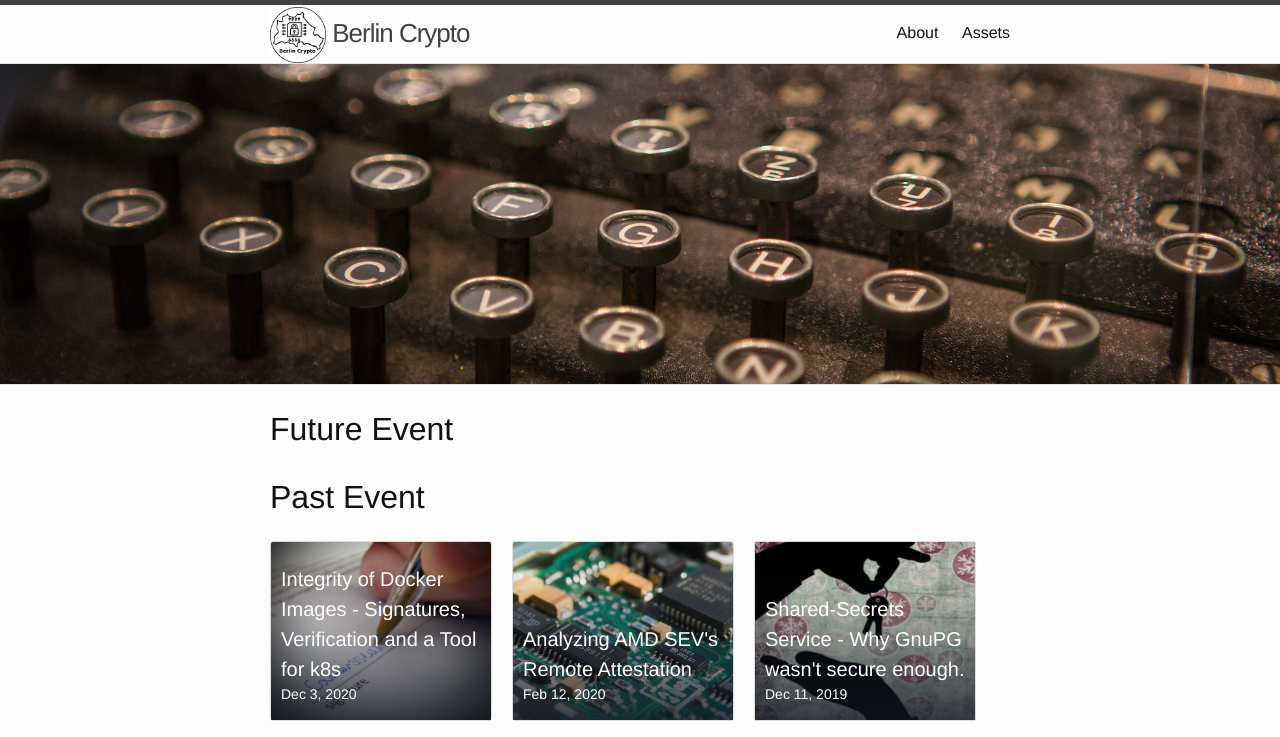
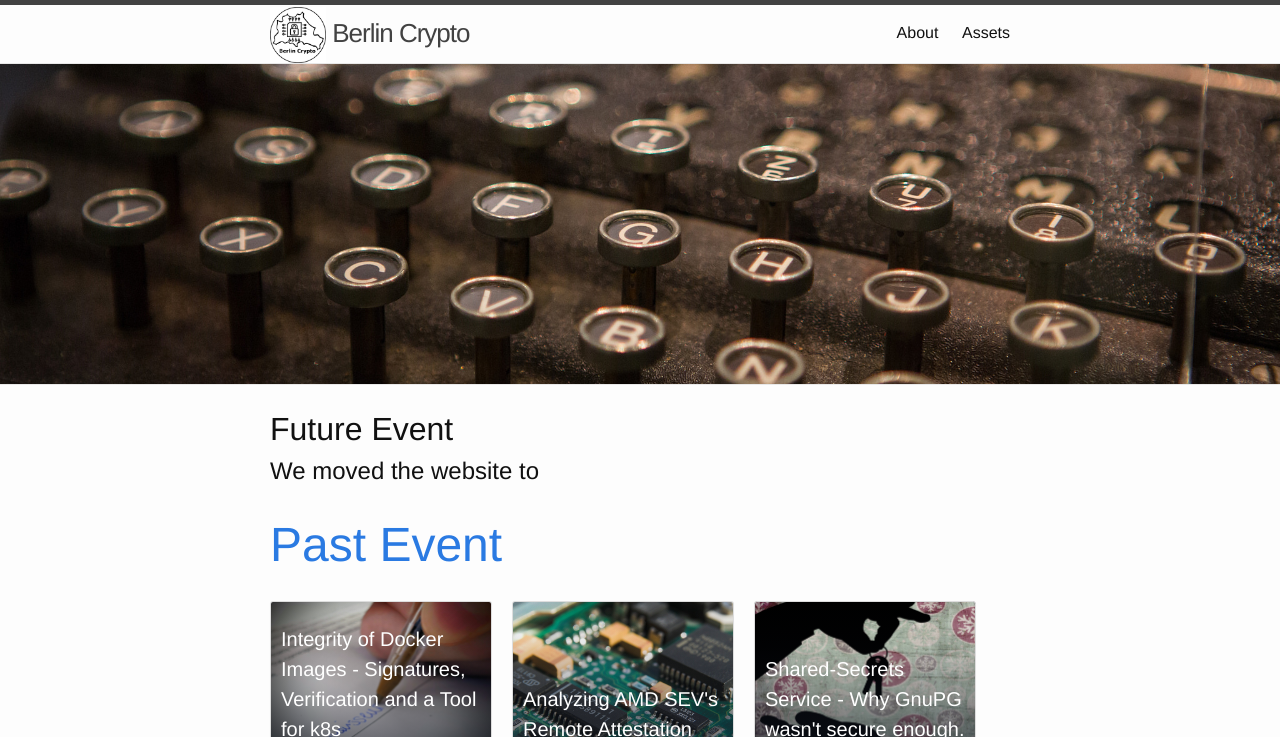
Before and after one commit to berlin-crypto/berlin-crypto.github.io, a Jekyll site: the page built from index.html, in a window 1280 px wide, cut to the strip 0-737 px from the top of the page. Built offline with Jekyll 4.4.1, drawn with Linux system fonts in a browser that asks for light colours.

Commit message:
Update index.html

```diff
--- a/index.html
+++ b/index.html
@@ -12,7 +12,7 @@
     <div class="clearfix">
 
       <h1 class="event-time-heading fix-top">Future {% if site.event_label %} {{site.event_label}} {% else %} Events {% endif %} </h1>
-
+        <h2>We moved the website to <a href="https://www.berlin-crypto.de>berlin-crypto.de</a></h2>
       {% for post in site.posts reversed %}
 
         {% capture blogDate %}{{post.date | date: '%s' }}{% endcapture %}
```
